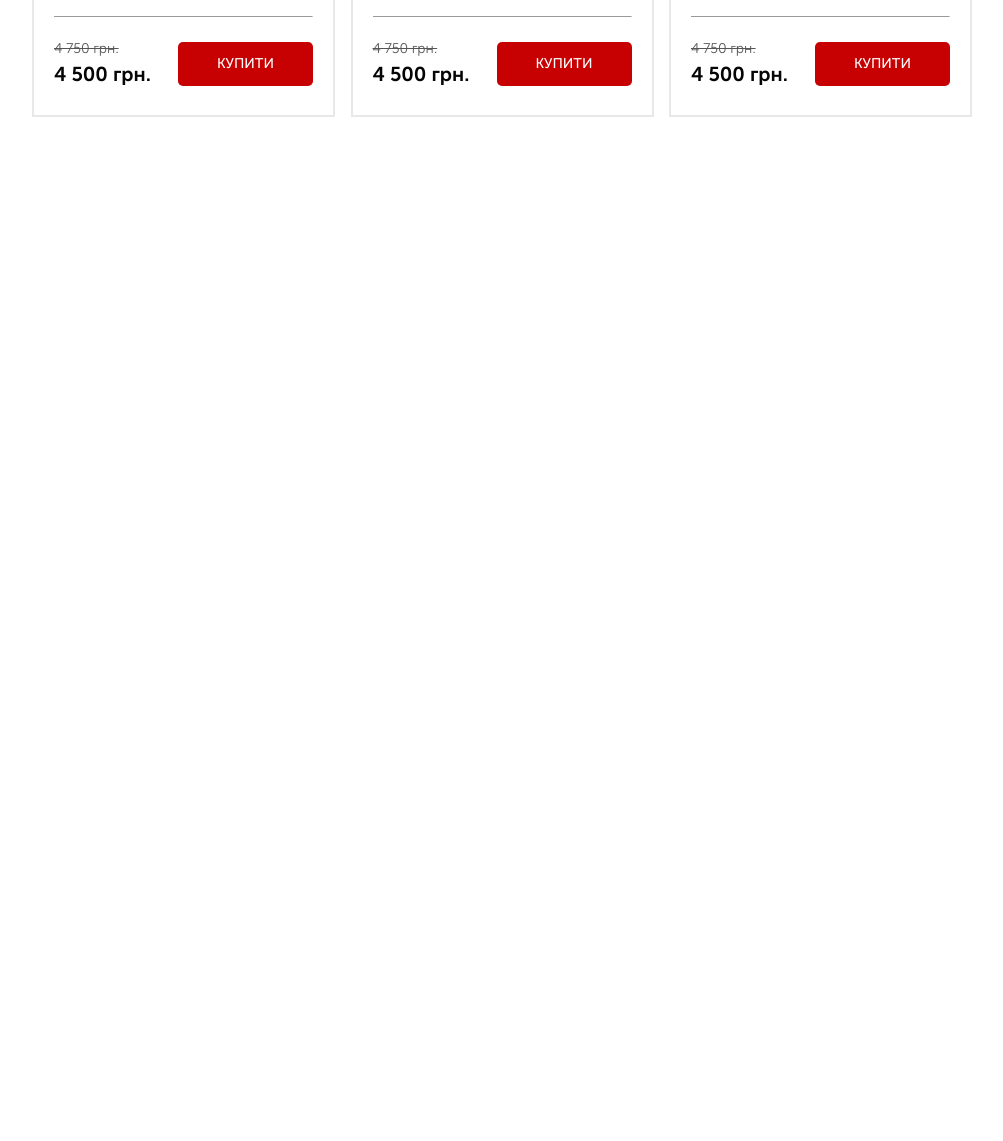
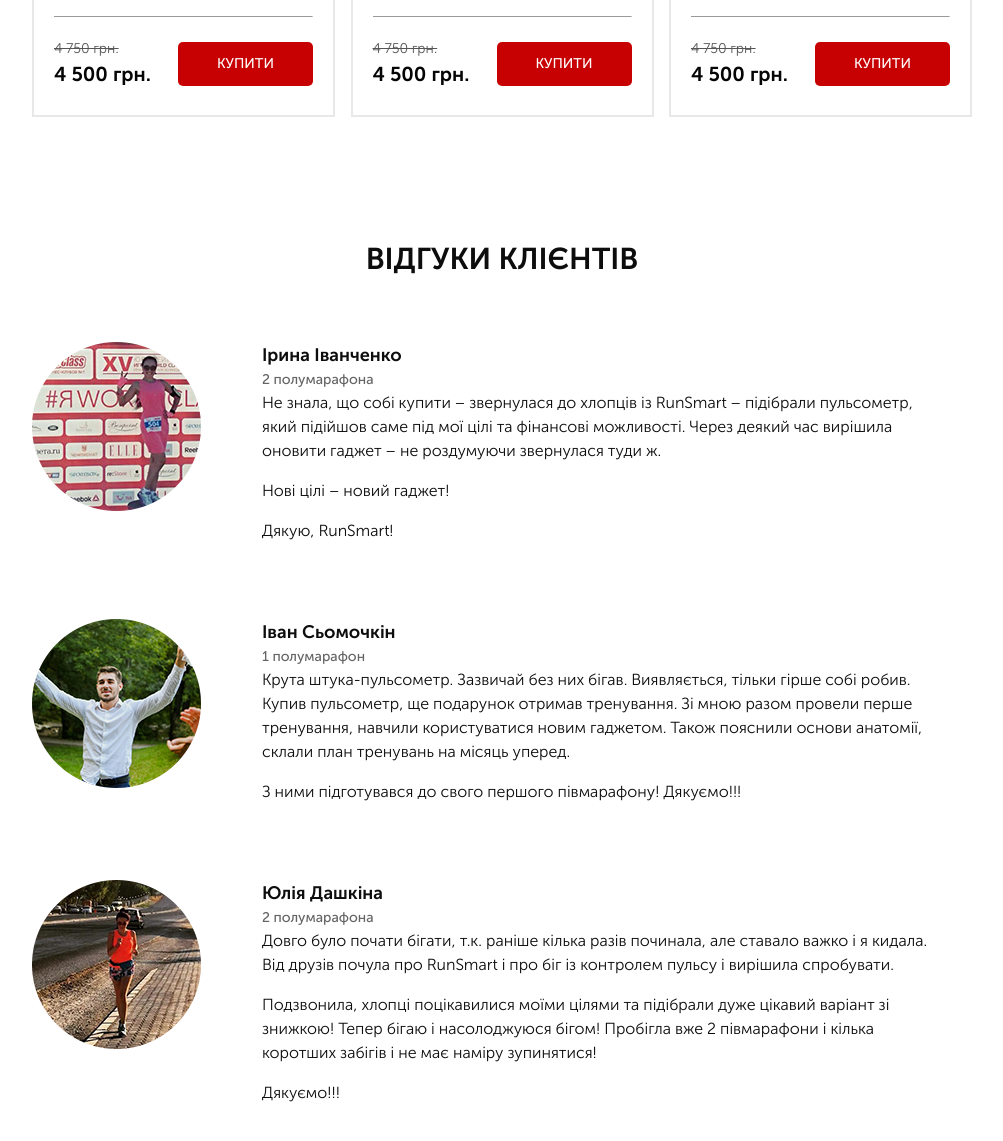
Before and after one commit to Slavulya2988/pulse, a plain HTML site: page index.html in a window 1280 px wide. Shown: the part 4607-5748 px from the top of the page, without its empty margins (138-1141 px from the left). Before the commit the page ends 4844 px from the top, so only its background shows below. Drawn offline with nearby package versions, Linux system fonts and the light colour scheme.

Commit message:
add block reviews

```diff
--- a/index.html
+++ b/index.html
@@ -425,6 +425,62 @@
         </div>
     </section>
 
+    <section class="reviews">
+        <div class="container">
+            <h2 class="title">відгуки клієнтів</h2>
+            <div class="reviews__items">
+                <div class="reviews-item">
+                    <img src="img/reviews/photo_1.jpg" alt="" class="reviews-item_img">
+                    <div class="reviews-item_descr">
+                        <div class="reviews-item_client">Ірина Іванченко</div>
+                        <div class="reviews-item_progress">2 полумарафона</div>
+                        <div class="reviews-item_message">
+                            <p>Не знала, що собі купити – звернулася до хлопців із RunSmart –
+                                підібрали пульсометр, який підійшов саме під мої цілі та фінансові можливості. Через
+                                деякий
+                                час вирішила оновити гаджет – не роздумуючи звернулася туди ж.</p>
+                            <p>Нові цілі – новий
+                                гаджет!</p>
+                            <p>Дякую, RunSmart!</p>
+                        </div>
+                    </div>
+
+                </div>
+                <div class="reviews-item">
+                    <img src="img/reviews/photo_2.jpg" alt="" class="reviews-item_img">
+                    <div class="reviews-item_descr">
+                        <div class="reviews-item_client">Іван Сьомочкін</div>
+                        <div class="reviews-item_progress">1 полумарафон</div>
+                        <div class="reviews-item_message">
+                            <p>Крута штука-пульсометр. Зазвичай без них бігав. Виявляється, тільки гірше собі робив.
+                                Купив пульсометр, ще подарунок отримав тренування. Зі мною разом провели перше
+                                тренування, навчили користуватися новим гаджетом. Також пояснили основи анатомії, склали
+                                план тренувань на місяць уперед. </p>
+                            <p>З ними підготувався до свого першого півмарафону! Дякуємо!!!</p>
+                        </div>
+                    </div>
+
+                </div>
+                <div class="reviews-item">
+                    <img src="img/reviews/photo_3.jpg" alt="" class="reviews-item_img">
+                    <div class="reviews-item_descr">
+                        <div class="reviews-item_client">Юлія Дашкіна</div>
+                        <div class="reviews-item_progress">2 полумарафона</div>
+                        <div class="reviews-item_message">
+                            <p>Довго було почати бігати, т.к. раніше кілька разів починала, але ставало важко і я
+                                кидала. Від друзів почула про RunSmart і про біг із контролем пульсу і вирішила
+                                спробувати. </p>
+                            <p>Подзвонила, хлопці поцікавилися моїми цілями та підібрали дуже цікавий
+                                варіант зі знижкою! Тепер бігаю і насолоджуюся бігом! Пробігла вже 2 півмарафони і
+                                кілька коротших забігів і не має наміру зупинятися! </p>
+                            <p>Дякуємо!!!</p>
+                        </div>
+                    </div>
+
+                </div>
+            </div>
+        </div>
+    </section>
 
 
     <script src="js/jquery.min.js"></script>
--- a/js/script.js
+++ b/js/script.js
@@ -1,4 +1,4 @@
-// import { tns } from 'tiny-slider.min.js';
+// import { tns } from 'tiny-slider';
 
 const slider = tns({
     container: '.carousel__inner',
--- /dev/null
+++ b/sass/blocks/_reviews.scss
@@ -0,0 +1,50 @@
+.reviews {
+    padding-bottom: 48px;
+
+    &__items {
+        margin-top: 60px;
+
+
+    }
+
+    .reviews-item {
+        display: flex;
+        justify-content: space-between;
+        align-items: start;
+
+        &:not(:last-child) {
+            margin-bottom: 60px;
+        }
+
+
+
+        &_descr {
+            padding-right: 34px;
+            padding-left: 61px;
+        }
+
+        &_client {
+            font-weight: 700;
+            font-size: 18px;
+            color: #0D0D0D;
+        }
+
+        &_progress {
+            font-weight: 500;
+            font-size: 14px;
+            color: #646464;
+            line-height: 22px;
+
+        }
+
+        &_message {
+            font-weight: 300;
+            font-size: 16px;
+            line-height: 24px;
+            color: #0D0D0D;
+
+        }
+    }
+
+
+}
--- a/sass/style.scss
+++ b/sass/style.scss
@@ -21,5 +21,6 @@
 @import 'blocks/forms';
 @import 'blocks/carousel';
 @import 'blocks/catalog';
+@import 'blocks/reviews';
 
 @import 'base/media';
```
Also changed, not shown: css/style.min.css, img/reviews/photo_1.jpg (renamed from img/client/photo_1.jpg), img/reviews/photo_2.jpg (renamed from img/client/photo_2.jpg), img/reviews/photo_3.jpg (renamed from img/client/photo_3.jpg).
